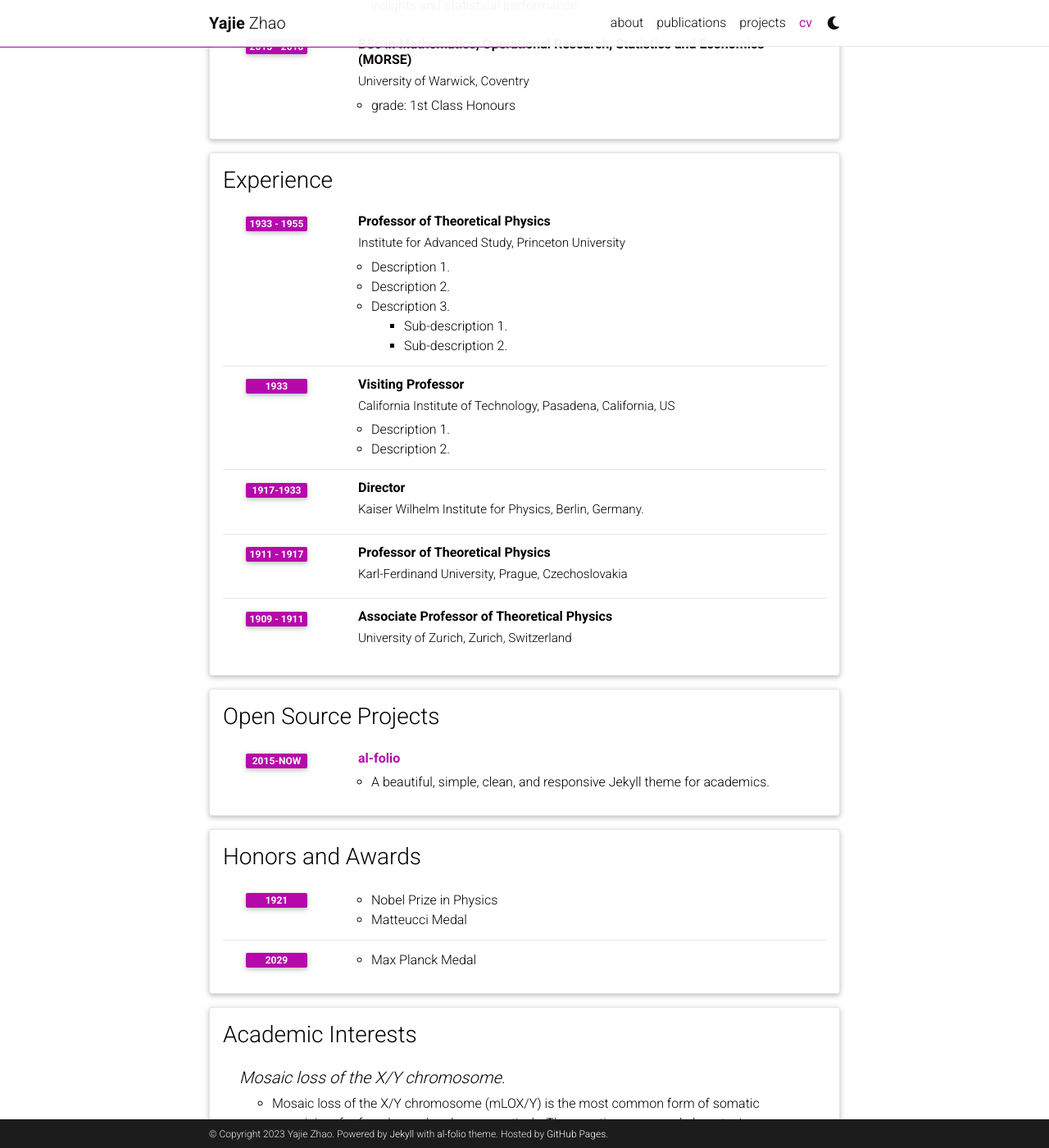
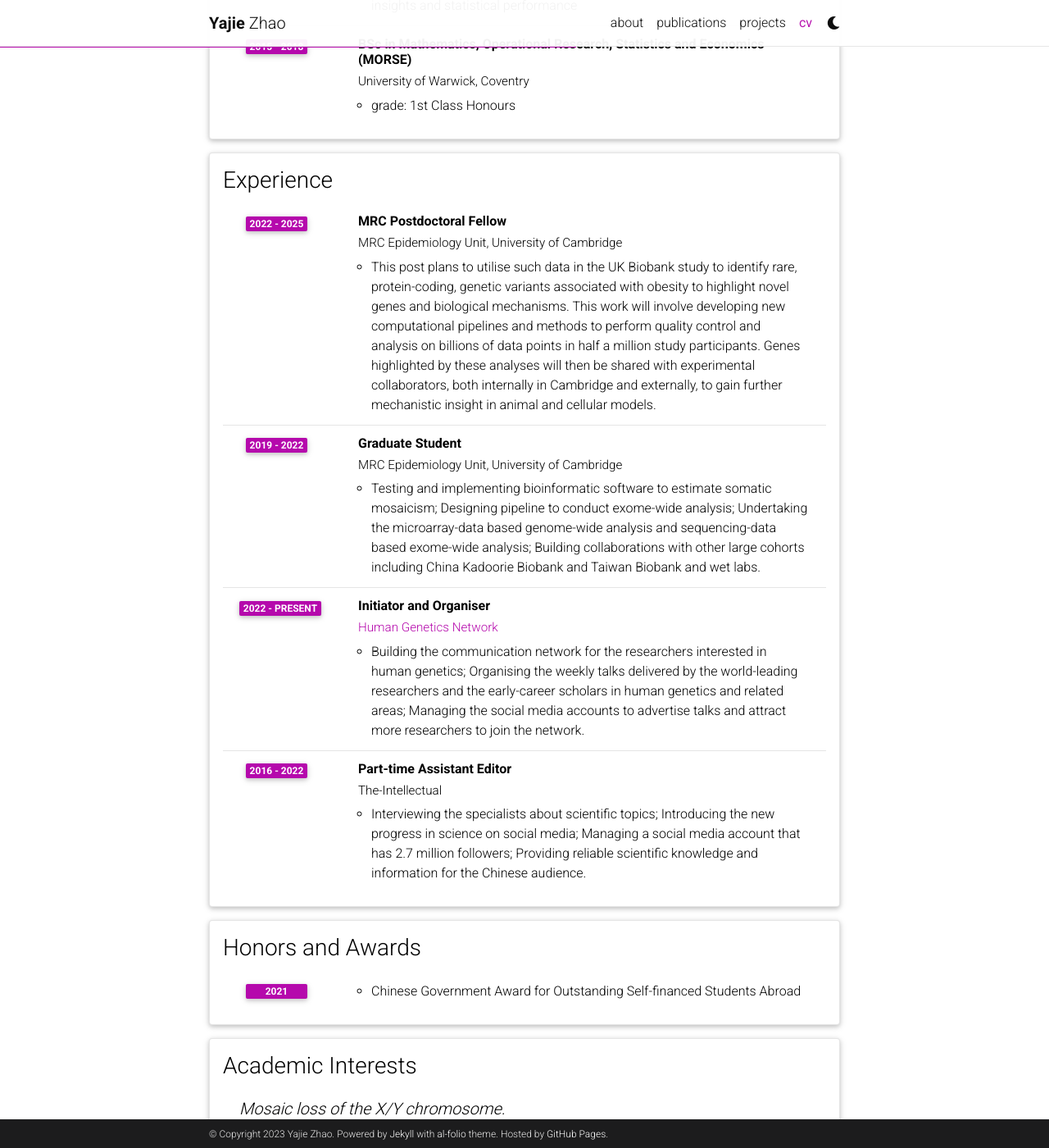
Before and after one commit to zhaoyajie1209/zhaoyajie1209.github.io, a Jekyll site: the page built from _pages/cv.md, in a window 1280 px wide and 1400 px high, scrolled down 644 px. Shown: the whole window at 82% size. Built offline with Jekyll 4.4.1, drawn with Linux system fonts in a browser that asks for light colours; comment, search, counter and statistics services are not loaded; a style sheet for code colours, icons or effects is not loaded; some of the changed text lies outside the part shown.

Commit message:
Update cv.yml

```diff
--- a/_data/cv.yml
+++ b/_data/cv.yml
@@ -25,57 +25,39 @@
       description:
         - "grade: 1st Class Honours"
 
-
 - title: Experience
   type: time_table
   contents:
-    - title: Professor of Theoretical Physics
-      institution: Institute for Advanced Study, Princeton University
-      year: 1933 - 1955
+    - title: MRC Postdoctoral Fellow
+      institution: MRC Epidemiology Unit, University of Cambridge
+      year: 2022 - 2025
       description:
-        - Description 1.
-        - Description 2.
-        - title: Description 3.
-          contents:
-            - Sub-description 1.
-            - Sub-description 2.
-    - title: Visiting Professor
-      institution: California Institute of Technology, Pasadena, California, US
-      year: 1933
+        - "This post plans to utilise such data in the UK Biobank study to identify rare, protein-coding, genetic variants associated with obesity to highlight novel genes and biological mechanisms. This work will involve developing new computational pipelines and methods to perform quality control and analysis on billions of data points in half a million study participants. Genes highlighted by these analyses will then be shared with experimental collaborators, both internally in Cambridge and externally, to gain further mechanistic insight in animal and cellular models."
+
+    - title: Graduate Student
+      institution: MRC Epidemiology Unit, University of Cambridge
+      year: 2019 - 2022
       description:
-        - Description 1.
-        - Description 2.
+        - "Testing and implementing bioinformatic software to estimate somatic mosaicism; Designing pipeline to conduct exome-wide analysis; Undertaking the microarray-data based genome-wide analysis and sequencing-data based exome-wide analysis; Building collaborations with other large cohorts including China Kadoorie Biobank and Taiwan Biobank and wet labs."
 
-    - title: Director
-      institution: Kaiser Wilhelm Institute for Physics, Berlin, Germany.
-      year: 1917-1933
+    - title: Initiator and Organiser
+      institution: <a href="https://mp.weixin.qq.com/s/qPBU6rbpVGJ5Pp4XDDVlXA">Human Genetics Network</a>
+      year: 2022 - Present
+      description:
+        - "Building the communication network for the researchers interested in human genetics; Organising the weekly talks delivered by the world-leading researchers and the early-career scholars in human genetics and related areas; Managing the social media accounts to advertise talks and attract more researchers to join the network."
 
-    - title: Professor of Theoretical Physics
-      institution: Karl-Ferdinand University, Prague, Czechoslovakia
-      year: 1911 - 1917
+    - title: Part-time Assistant Editor
+      institution: "The-Intellectual"
+      year: 2016 - 2022
       description:
-
-    - title: Associate Professor of Theoretical Physics
-      institution: University of Zurich, Zurich, Switzerland
-      year: 1909 - 1911
-
-- title: Open Source Projects
-  type: time_table
-  contents:
-    - title: <a href="https://github.com/alshedivat/al-folio">al-folio</a>
-      year: 2015-now
-      description: A beautiful, simple, clean, and responsive Jekyll theme for academics.
+        - "Interviewing the specialists about scientific topics; Introducing the new progress in science on social media; Managing a social media account that has 2.7 million followers; Providing reliable scientific knowledge and information for the Chinese audience."
 
 - title: Honors and Awards
   type: time_table
   contents:
-    - year: 1921
+    - year: 2021
       items:
-        - Nobel Prize in Physics
-        - Matteucci Medal
-    - year: 2029
-      items:
-        - Max Planck Medal
+        - "Chinese Government Award for Outstanding Self-financed Students Abroad"
 
 - title: Academic Interests
   type: nested_list
@@ -86,8 +68,3 @@
     - title: "How rare variants affect human traits."
       items:
         - "The decreased cost of sequencing and its application to large research cohorts provide a chance to systematically explore how rare coding variants affect human traits. I have designed, implemented, and utilised software to identify genetic associations in a cohort of 200K humans from the UK Biobank study. I am interested in applying these tools to larger and more diverse populations to identify gene-phenotype associations and develop these findings into novel therapeutic targets."
-
-- title: Other Interests
-  type: list
-  contents:
-    - <u>Hobbies:</u> Hobby 1, Hobby 2, etc.
```
